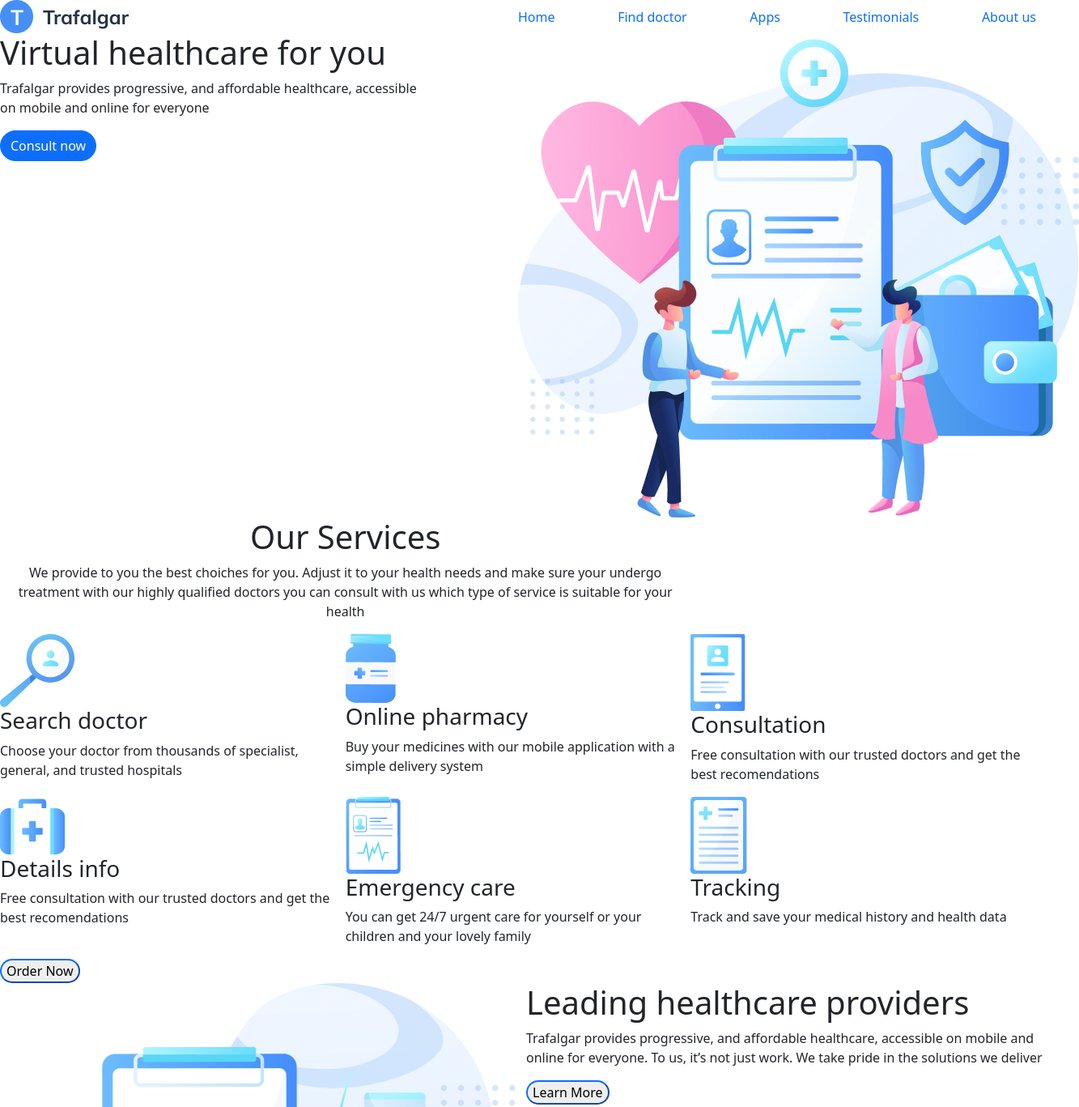
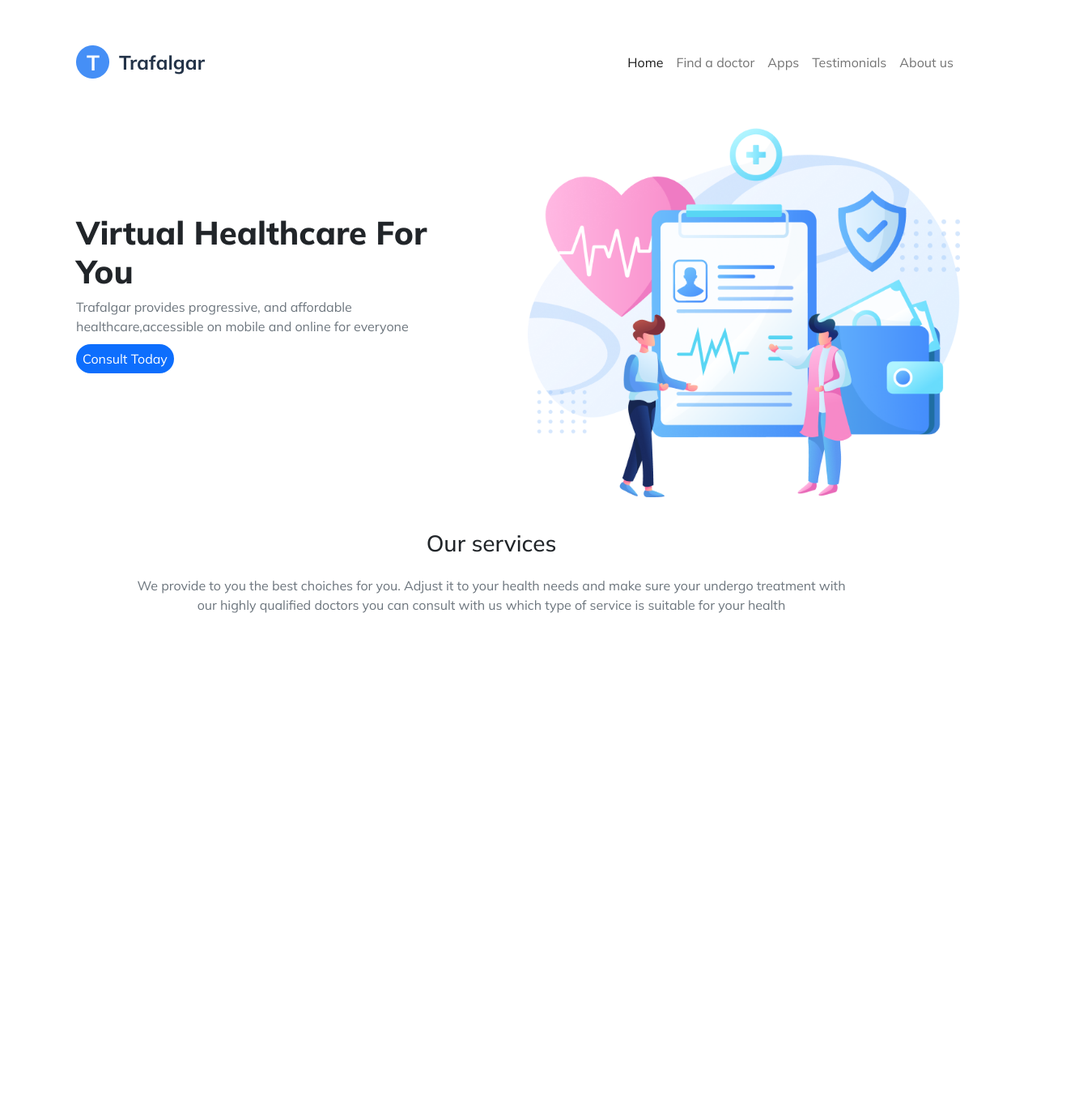
Before and after one commit to jannatnury/trafalgar, a plain HTML site: page index.html in a window 1280 px wide. Shown: the top 1367 px of the page at 81% size, 1333 px wide, since content can reach past the window. After the commit the page ends 800 px from the top, so only its background shows below. Drawn offline with nearby package versions, Linux system fonts and the light colour scheme.

Commit message:
fourth addition

```diff
--- a/index.html
+++ b/index.html
@@ -5,98 +5,84 @@
     <meta charset="UTF-8">
     <meta http-equiv="X-UA-Compatible" content="IE=edge">
     <meta name="viewport" content="width=device-width, initial-scale=1.0">
-    <title>Document</title>
+    <title>Trafalgar</title>
+    <!-- Google Fonts Mulish  -->
+    <link rel="preconnect" href="https://fonts.googleapis.com">
+    <link rel="preconnect" href="https://fonts.gstatic.com" crossorigin>
+    <link href="https://fonts.googleapis.com/css2?family=Mulish:wght@400;500;600;800;900&display=swap" rel="stylesheet">
+
+    <!-- Link CSS  -->
+    <link rel="stylesheet" href="style.css">
+
     <!-- Bootstrap Link here  -->
-    <link rel="stylesheet" href="css/bootstrap.min.css">
+    <link href="https://cdn.jsdelivr.net/npm/bootstrap@5.1.3/dist/css/bootstrap.min.css" rel="stylesheet"
+        integrity="sha384-1BmE4kWBq78iYhFldvKuhfTAU6auU8tT94WrHftjDbrCEXSU1oBoqyl2QvZ6jIW3" crossorigin="anonymous">
 </head>
 
 <body>
-    <div class=" col-12 w-80 d-flex justify-content-between">
-        <div class="col-2 ">
-            <img src="images/logo/logo.png" alt="">
+    <header class="container mt-5 ">
+        <nav class="navbar navbar-expand-lg navbar-light ">
+            <div class="container-fluid justify-content-between">
+                <div>
+                    <a class="navbar-brand" href="#"><img src="images/logo/logo.png" alt=""></a>
+                    <button class="navbar-toggler" type="button" data-bs-toggle="collapse"
+                        data-bs-target="#navbarSupportedContent" aria-controls="navbarSupportedContent"
+                        aria-expanded="false" aria-label="Toggle navigation">
+                        <span class="navbar-toggler-icon"></span>
+                    </button>
                 </div>
-        <div class="col-6 navbar">
-            <a href="#" class="text-decoration-none">Home</a>
-            <a href="#" class="text-decoration-none">Find doctor</a>
-            <a href="#" class="text-decoration-none">Apps</a>
-            <a href="#" class="text-decoration-none">Testimonials</a>
-            <a href="#" class="text-decoration-none">About us</a>
-
+                <div id="navbarSupportedContent">
+                    <ul class="navbar-nav me-auto mb-2 mb-lg-0">
+                        <li class="nav-item">
+                            <a class="nav-link active" aria-current="page" href="#">Home</a>
+                        </li>
+                        <li class="nav-item">
+                            <a class="nav-link" href="#">Find a doctor</a>
+                        </li>
+                        <li class="nav-item">
+                            <a class="nav-link" href="#">Apps</a>
+                        </li>
+                        <li class="nav-item">
+                            <a class="nav-link" href="#">Testimonials</a>
+                        </li>
+                        <li class="nav-item">
+                            <a class="nav-link" href="#">About us</a>
+                        </li>
+                    </ul>
                 </div>
             </div>
-    <section class="col-12 ms-5em d-flex justify-content-between">
-        <div class="col-5">
-            <h1>Virtual healthcare for you</h1>
-            <p>Trafalgar provides progressive, and affordable
-                healthcare, accessible on mobile and online
-                for everyone</p>
-            <button type="button" class="btn btn-primary rounded-pill">Consult now</button>
+        </nav>
+        <section class="container pb-3">
+            <div class="row justify-content-between align-items-center ">
+                <div class="col-lg-5">
+                    <h1 class="text-capitalize fw-bolder">Virtual healthcare for you</h1>
+                    <p class="text-secondary">Trafalgar provides progressive, and affordable healthcare,accessible on
+                        mobile and online for
+                        everyone</p>
+                    <a class="bg-primary rounded-pill text-white text-decoration-none p-2" href="#">Consult Today</a>
                 </div>
-        <div class="col-6">
-            <img src="images/image/trafalgar-header.png" alt="">
+                <div class="col-lg-6 mt-5">
+                    <img class="img-fluid" src="images/image/trafalgar-header.png" alt="Trafalgar image">
+                </div>
             </div>
         </section>
+    </header>
     <main>
-        <div class="col-8 text-center">
-            <h1>Our Services</h1>
-            <p>We provide to you the best choiches for you. Adjust it to your health needs and make sure your undergo
-                treatment with our highly qualified doctors you can consult with us which type of service is suitable
-                for your health</p>
-
+        <section class="container">
+            <div class="row col-lg-10 ms-5 ps-4 pt-4 text-center">
+                <h3 class="text-bold pb-3">Our services</h3>
+                <p class="text-secondary">We provide to you the best choiches for you. Adjust it to your health needs
+                    and make sure your undergo treatment with our highly qualified doctors you can consult with us which
+                    type of service is suitable for your health</p>
             </div>
-        <div class="col-12 d-flex ">
-            <div class="col-4">
-                <img src="images/illustration/Frame.png" alt="illustration">
-                <h3>Search doctor</h3>
-                <p>Choose your doctor from thousands of specialist, general, and trusted hospitals</p>
-            </div>
-            <div class="col-4">
-                <img src="images/illustration/Frame (1).png" alt="illustration">
-                <h3>Online pharmacy</h3>
-                <p>Buy your medicines with our mobile application with a simple delivery system</p>
-            </div>
-            <div class="col-4">
-                <img src="images/illustration/Frame (2).png" alt="illustration">
-                <h3>Consultation</h3>
-                <p>Free consultation with our trusted doctors and get the best recomendations</p>
-            </div>
-        </div>
-        <div class="col-12 d-flex ">
-            <div class="col-4">
-                <img src="images/illustration/Frame (3).png" alt="illustration">
-                <h3>Details info</h3>
-                <p>Free consultation with our trusted doctors and get the best recomendations</p>
-            </div>
-            <div class="col-4">
-                <img src="images/illustration/Frame (4).png" alt="illustration">
-                <h3>Emergency care</h3>
-                <p>You can get 24/7 urgent care for yourself or your children and your lovely family</p>
-            </div>
-            <div class="col-4">
-                <img src="images/illustration/Frame (5).png" alt="illustration">
-                <h3>Tracking</h3>
-                <p>Track and save your medical history and health data </p>
-            </div>
-        </div>
-        <div class="align-center">
-            <button type="button" class="border-primary rounded-pill">Order Now</button>
-
-        </div>
-        <div class="col-12 d-flex justify-content-between">
-            <div>
-                <img src="images/image/healthcare (1).png" alt="healthcare">
-            </div>
-            <div class="col-6">
-                <h1>Leading healthcare providers</h1>
-                <p>Trafalgar provides progressive, and affordable healthcare, accessible on mobile and online for everyone. To us, it’s not just work. We take pride in the solutions we deliver</p>
-                <button type="button" class="border-primary rounded-pill">Learn More</button>
-            </div>
-
-        </div>
+        </section>
     </main>
 
+
     <!-- JS Link Here  -->
-    <link rel="stylesheet" href="js/bootstrap.bundle.min.js">
+    <script src="https://cdn.jsdelivr.net/npm/bootstrap@5.1.3/dist/js/bootstrap.bundle.min.js"
+        integrity="sha384-ka7Sk0Gln4gmtz2MlQnikT1wXgYsOg+OMhuP+IlRH9sENBO0LRn5q+8nbTov4+1p"
+        crossorigin="anonymous"></script>
 </body>
 
 </html>
--- /dev/null
+++ b/style.css
@@ -0,0 +1,4 @@
+/* Google Fonts  */
+*{
+font-family: 'Mulish', sans-serif;
+}
```
Lines whose indentation alone changed are shown as unchanged.
